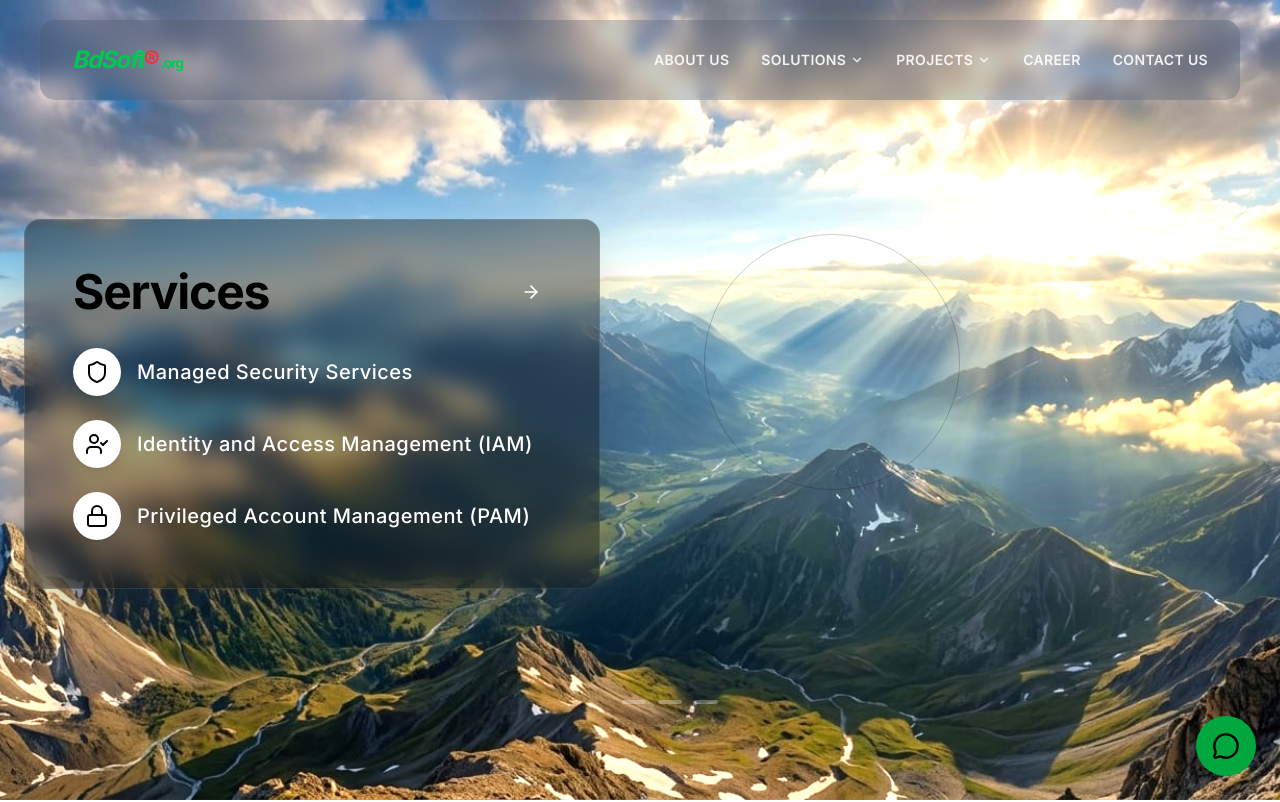
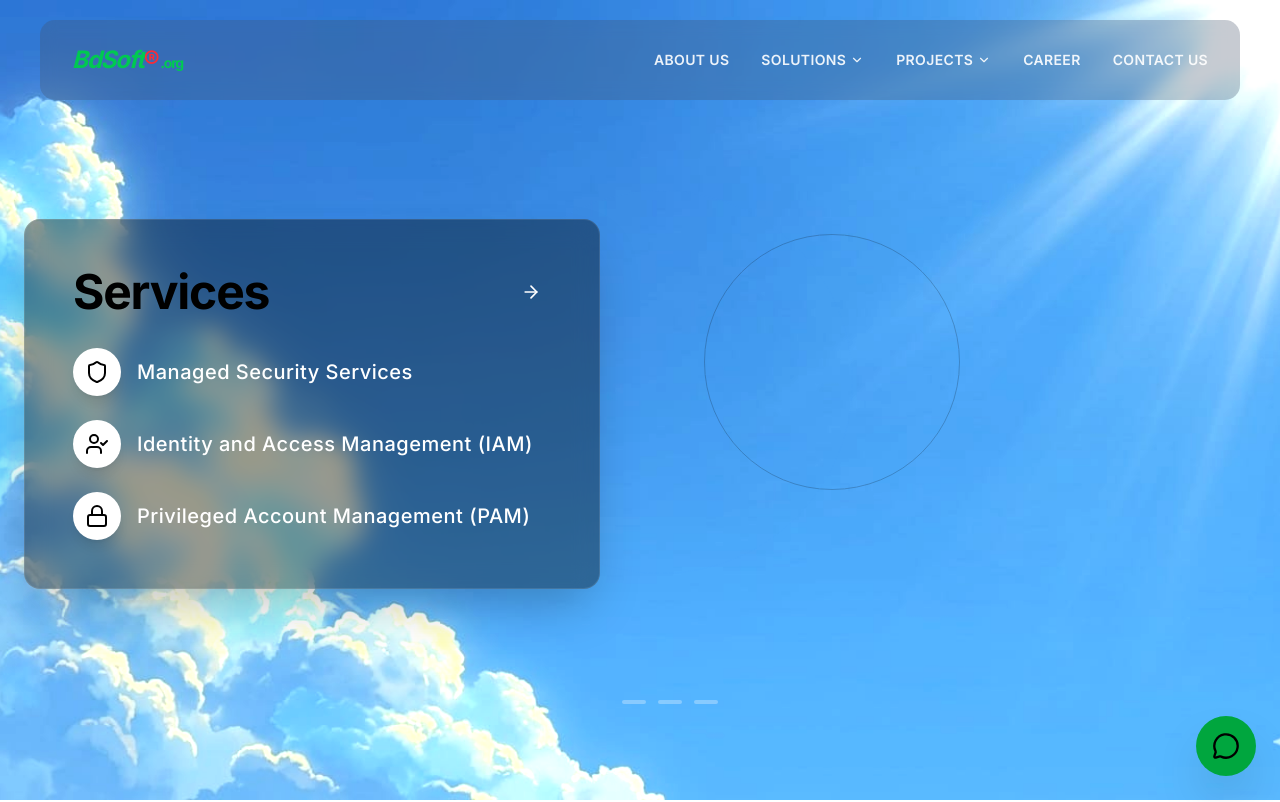
Before and after one commit to zeeumsiraji/techvaly_technologies_ltd, a Next.js app: page / in a window 1280 px wide. Shown: the top 802 px of the page. Built offline with nearby package versions, Linux system fonts and the light colour scheme.

Commit message:
Update Navbar and background design

```diff
--- a/app/components/Navigation/Footer.tsx
+++ b/app/components/Navigation/Footer.tsx
@@ -1,5 +1,5 @@
 
-import { Link } from 'lucide-react'; // Or another UI/icon library
+import Link from 'next/link'; // নেভিগেশনের জন্য মেইন লিংক
 
 export default function Footer() {
   const navLinks = [
--- a/app/components/Navigation/ProjectDropdown.tsx
+++ b/app/components/Navigation/ProjectDropdown.tsx
@@ -4,7 +4,6 @@
 
 
 import Link from 'next/link'; // নেভিগেশনের জন্য মেইন লিংক
-import { Link as LinkIcon } from 'lucide-react'; // আইকনের জন্য রিনেম করা হল
 
 import { useEffect, useRef, useState } from 'react'
 import { AnimatePresence, motion } from 'framer-motion'
--- a/app/components/Navigation/SolutionsDropdown.tsx
+++ b/app/components/Navigation/SolutionsDropdown.tsx
@@ -1,7 +1,6 @@
 'use client'
 
 import Link from 'next/link'; // নেভিগেশনের জন্য মেইন লিংক
-import { Link as LinkIcon } from 'lucide-react'; // আইকনের জন্য রিনেম করা হলো
 import { useState } from 'react'
 import { AnimatePresence, motion } from 'framer-motion'
 import { ChevronDown } from 'lucide-react'
--- a/app/layout.tsx
+++ b/app/layout.tsx
@@ -1,6 +1,5 @@
 // app/layout.tsx
 import type { ReactNode } from 'react'
-import type { Viewport } from 'next'
 import { Inter } from 'next/font/google'
 import './globals.css'
 
@@ -119,7 +118,7 @@ export default function RootLayout({
          <div
   className="fixed inset-0 -z-10 bg-cover bg-fixed bg-center bg-no-repeat"
   style={{
-    backgroundImage: "url('/backgroundImage/backgroundImage2.png')"
+    backgroundImage: "url('/backgroundImage/backgroundImage1.png')"
   }}
   aria-hidden="true"
 />
@@ -128,7 +127,7 @@ export default function RootLayout({
           <div
   className="fixed inset-0 -z-10 bg-cover bg-fixed bg-center bg-no-repeat"
   style={{
-    backgroundImage: "url('/backgroundImage/backgroundImage2.png')",
+    backgroundImage: "url('/backgroundImage/backgroundImage1.png')",
     backgroundColor: '#0f172a',
     filter: 'brightness(1.2)'  // ১.২ = ২০% বেশি উজ্জ্বল, চাইলে ১.৩ বা ১.৫ দিন
   }}
```
